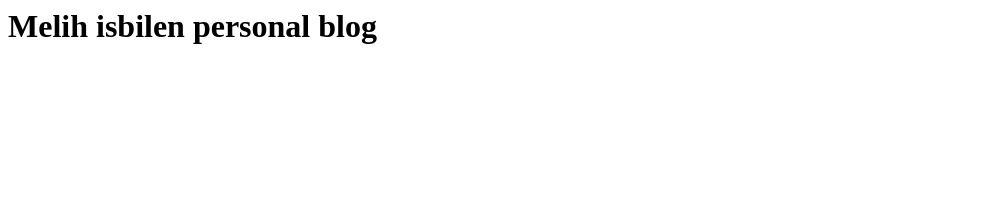
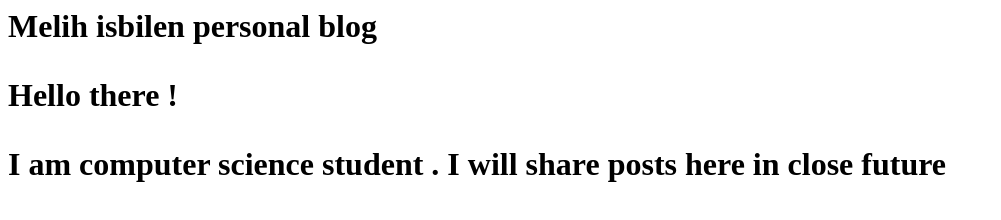
Before and after one commit to melihi/melihi.github.io, a plain HTML site: page index.html in a window 1280 px wide. Shown: the whole page, without its empty margins (0-1001 px from the left). Drawn offline with Linux system fonts and the light colour scheme.

Commit message:
Here is my commit message

```diff
--- a/index.html
+++ b/index.html
@@ -1,7 +1,10 @@
 <HTML>
-	<h1>
-		Melih isbilen personal blog
-	<h1>
+	<h1>Melih isbilen personal blog <h1>
+
+	<div class="wrapper">
+		<p style="{text-align=center}">Hello there ! </p>
+		<p>I am computer science student . I will share posts here in close future</p>
+	<div>
 
 
 </HTML>
```
